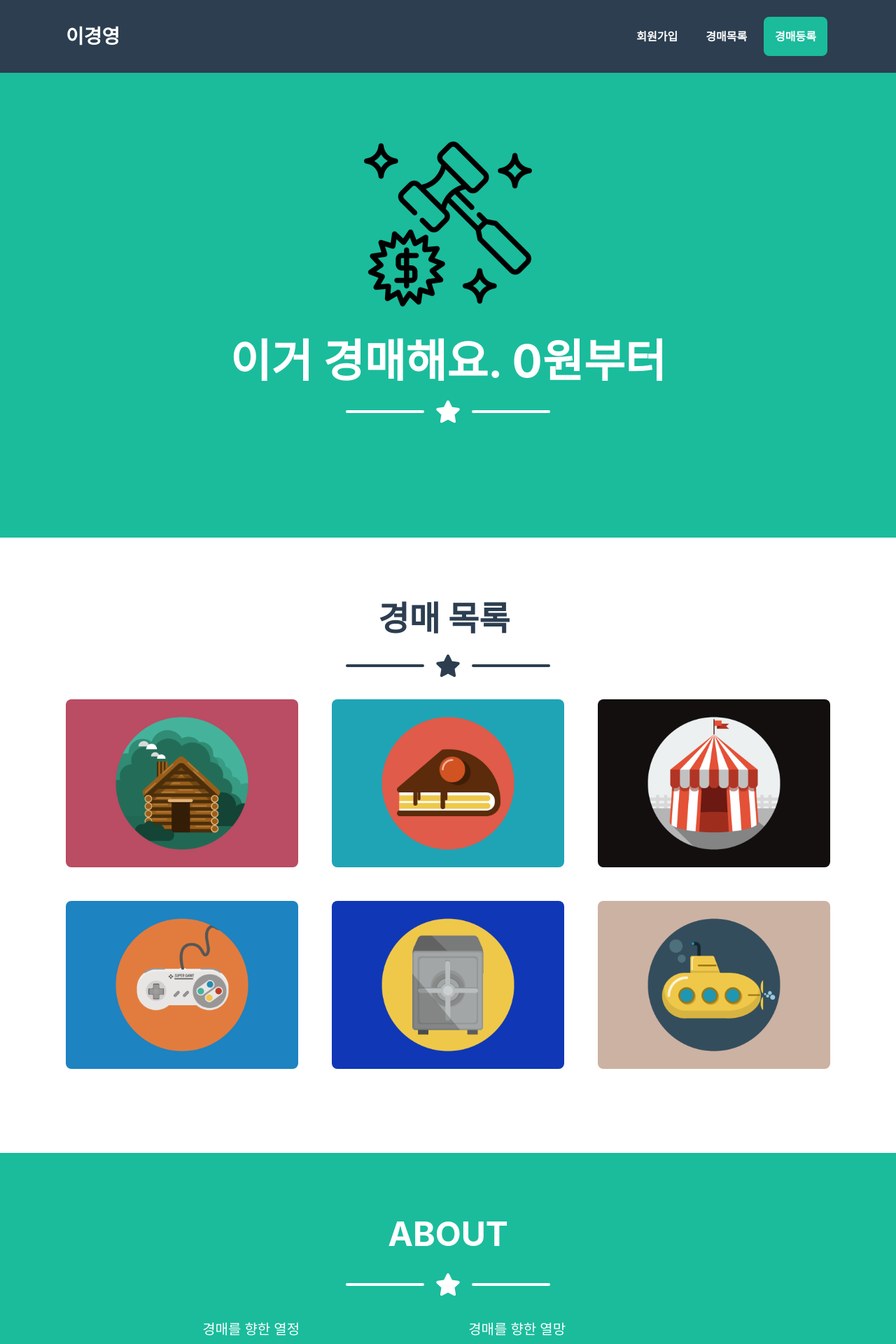
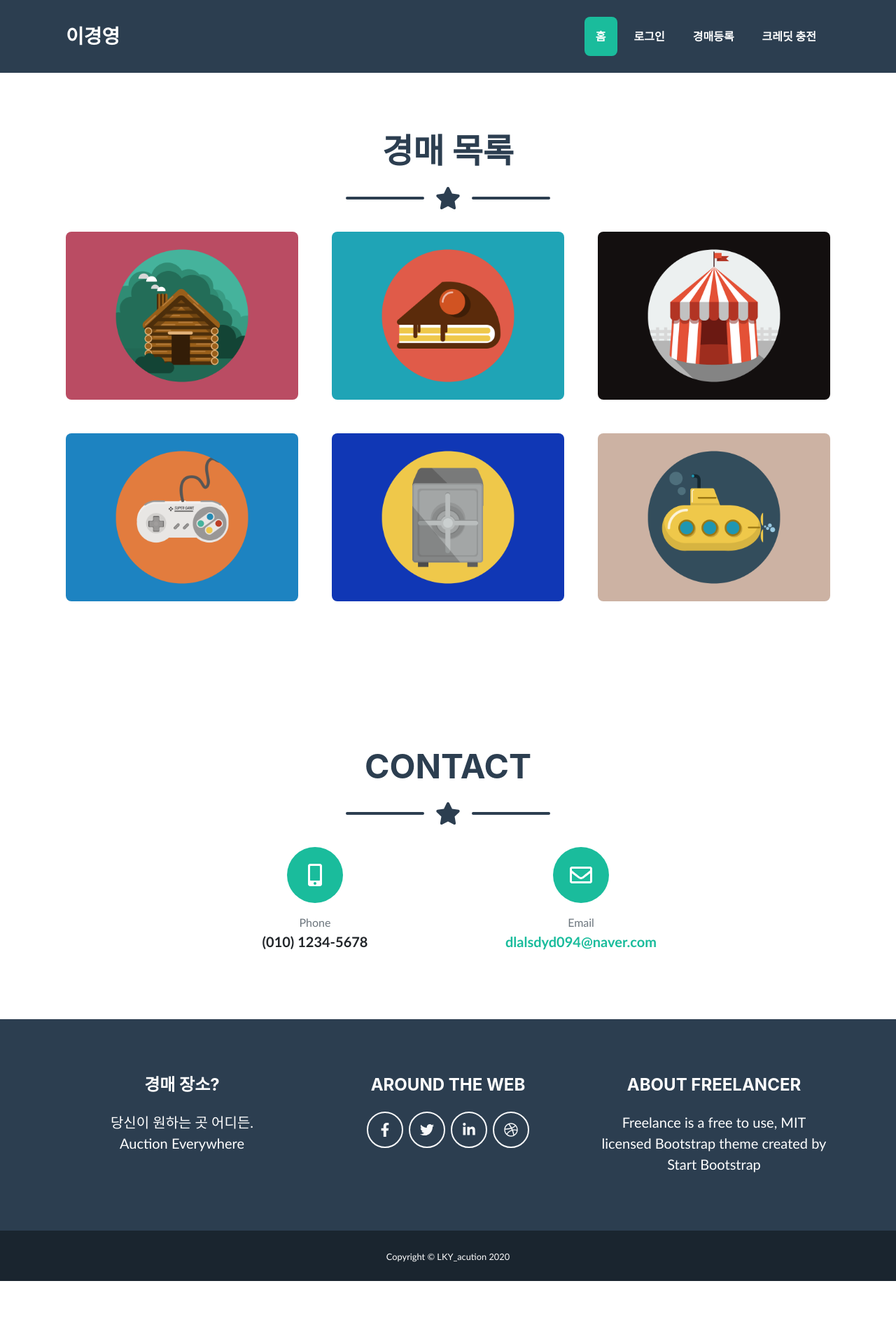
Before and after one commit to Seo-yul/lky_auction, a Django app: page / in a window 1280 px wide. Shown: the top 1920 px of the page at 70% size. After the commit the page ends 1830 px from the top, so only its background shows below. Run offline with Django 3.2, Linux system fonts and the light colour scheme; some libraries are stand-ins or nearby versions; some web fonts are replaced.

Commit message:
#2 register product form

```diff
--- a/lky/auction/templates/auction/index.html
+++ b/lky/auction/templates/auction/index.html
@@ -5,7 +5,7 @@
         <meta name="viewport" content="width=device-width, initial-scale=1, shrink-to-fit=no">
         <meta name="description" content="">
         <meta name="author" content="">
-        <title>Freelancer - Start Bootstrap Theme</title>
+        <title>이경영-이거 경매해요. 0원부터</title>
         <!-- Font Awesome icons (free version)-->
         <script src="https://cdnjs.cloudflare.com/ajax/libs/font-awesome/5.13.0/js/all.min.js" crossorigin="anonymous"></script>
         <!-- Core theme CSS (includes Bootstrap)-->
@@ -21,36 +21,25 @@
                 <button class="navbar-toggler navbar-toggler-right font-weight-bold bg-primary text-white rounded" type="button" data-toggle="collapse" data-target="#navbarResponsive" aria-controls="navbarResponsive" aria-expanded="false" aria-label="Toggle navigation">Menu <i class="fas fa-bars"></i></button>
                 <div class="collapse navbar-collapse" id="navbarResponsive">
                     <ul class="navbar-nav ml-auto">
-                        <li class="nav-item mx-0 mx-lg-1"><a class="nav-link py-3 px-0 px-lg-3 rounded js-scroll-trigger" href="#portfolio">회원가입</a>
+                        <li class="nav-item mx-0 mx-lg-1"><a class="nav-link py-3 px-0 px-lg-3 rounded js-scroll-trigger" href="#portfolio">홈</a>
                         </li>
-                        <li class="nav-item mx-0 mx-lg-1"><a class="nav-link py-3 px-0 px-lg-3 rounded js-scroll-trigger" href="#about">경매목록</a>
+                        <li class="nav-item mx-0 mx-lg-1"><a class="nav-link py-3 px-0 px-lg-3 rounded" href="">로그인</a>
                         </li>
-                        <li class="nav-item mx-0 mx-lg-1"><a class="nav-link py-3 px-0 px-lg-3 rounded js-scroll-trigger" href="#contact">경매등록</a>
+                        <li class="nav-item mx-0 mx-lg-1"><a class="nav-link py-3 px-0 px-lg-3 rounded js-scroll-trigger" href="{% url 'register' %}">경매등록</a>
+                        </li>
+                        <li class="nav-item mx-0 mx-lg-1"><a class="nav-link py-3 px-0 px-lg-3 rounded js-scroll-trigger" href="">크레딧 충전</a>
                         </li>
                     </ul>
                 </div>
             </div>
         </nav>
-        <header class="masthead bg-primary text-white text-center">
-            <div class="container d-flex align-items-center flex-column">
-                <!-- Masthead Avatar Image--><img class="masthead-avatar mb-5" src="{% static 'assets/img/aaaa.png' %}" alt="">
-                <!-- Masthead Heading-->
-                <h1 class="masthead-heading mb-0">이거 경매해요. 0원부터</h1>
-                <!-- Icon Divider-->
-                <div class="divider-custom divider-light">
-                    <div class="divider-custom-line"></div>
-                    <div class="divider-custom-icon"><i class="fas fa-star"></i></div>
-                    <div class="divider-custom-line"></div>
-                </div>
-                <!-- Masthead Subheading-->
-                <p class="pre-wrap masthead-subheading font-weight-light mb-0"> </p>
-            </div>
-        </header>
-        <section class="page-section portfolio" id="portfolio">
+        <section class="page-section portfolio" id="portfolio" style="margin-top: 100px">
+
+            <!-- Portfolio Section Heading-->
             <div class="container">
                 <!-- Portfolio Section Heading-->
                 <div class="text-center">
-                    <h2 class="page-section-heading text-secondary mb-0 d-inline-block">경매 목록 </h2>
+                    <h2 class="page-section-heading text-secondary mb-0 d-inline-block">경매 목록 </h2>
                 </div>
                 <!-- Icon Divider-->
                 <div class="divider-custom">
@@ -106,6 +95,7 @@
                 </div>
             </div>
         </section>
+
         <!-- Portfolio Modal-->
         <div class="portfolio-modal modal fade" id="portfolioModal0" tabindex="-1" role="dialog" aria-labelledby="#portfolioModal0Label" aria-hidden="true">
             <div class="modal-dialog modal-xl" role="document">
@@ -269,29 +259,7 @@
                 </div>
             </div>
         </div>
-        <section class="page-section bg-primary text-white mb-0" id="about">
-            <div class="container">
-                <!-- About Section Heading-->
-                <div class="text-center">
-                    <h2 class="page-section-heading d-inline-block text-white">ABOUT</h2>
-                </div>
-                <!-- Icon Divider-->
-                <div class="divider-custom divider-light">
-                    <div class="divider-custom-line"></div>
-                    <div class="divider-custom-icon"><i class="fas fa-star"></i></div>
-                    <div class="divider-custom-line"></div>
-                </div>
-                <!-- About Section Content-->
-                <div class="row">
-                    <div class="col-lg-4 ml-auto">
-                        <p class="pre-wrap lead"> 경매를 향한 열정 </p>
-                    </div>
-                    <div class="col-lg-4 mr-auto">
-                        <p class="pre-wrap lead"> 경매를 향한 열망 </p>
-                    </div>
-                </div>
-            </div>
-        </section>
+
         <section class="page-section" id="contact">
             <div class="container">
                 <!-- Contact Section Heading-->
--- a/lky/auction/urls.py
+++ b/lky/auction/urls.py
@@ -4,4 +4,6 @@ from . import views
 
 urlpatterns = [
     path('', views.index, name='index'),
+    path('register/',views.product_register, name='register')
+
 ]
--- a/lky/auction/views.py
+++ b/lky/auction/views.py
@@ -1,5 +1,27 @@
-from django.shortcuts import render
+from django.shortcuts import render, redirect
+from .forms import registerForm
 
-# Create your views here.
 def index(request):
     return render(request, 'auction/index.html')
+
+def register(request):
+    return render(request, 'auction/register.html')
+
+
+
+def product_register(request):
+    if request.method == 'POST':
+        form = registerForm(request.POST)
+
+        if form.is_valid():
+            prod = form.save(commit=False)
+            #prod.author = request.user
+            #prod.published_date = timezone.now()
+            prod.save()
+
+
+            return redirect('index')
+    else:
+        form = registerForm()
+
+    return render(request, 'auction/register.html', {'form': form})
```
Also changed, not shown: lky/auction/forms.py (added, +55 -0 lines), lky/auction/templates/auction/register.html (added, +21 -0 lines).
